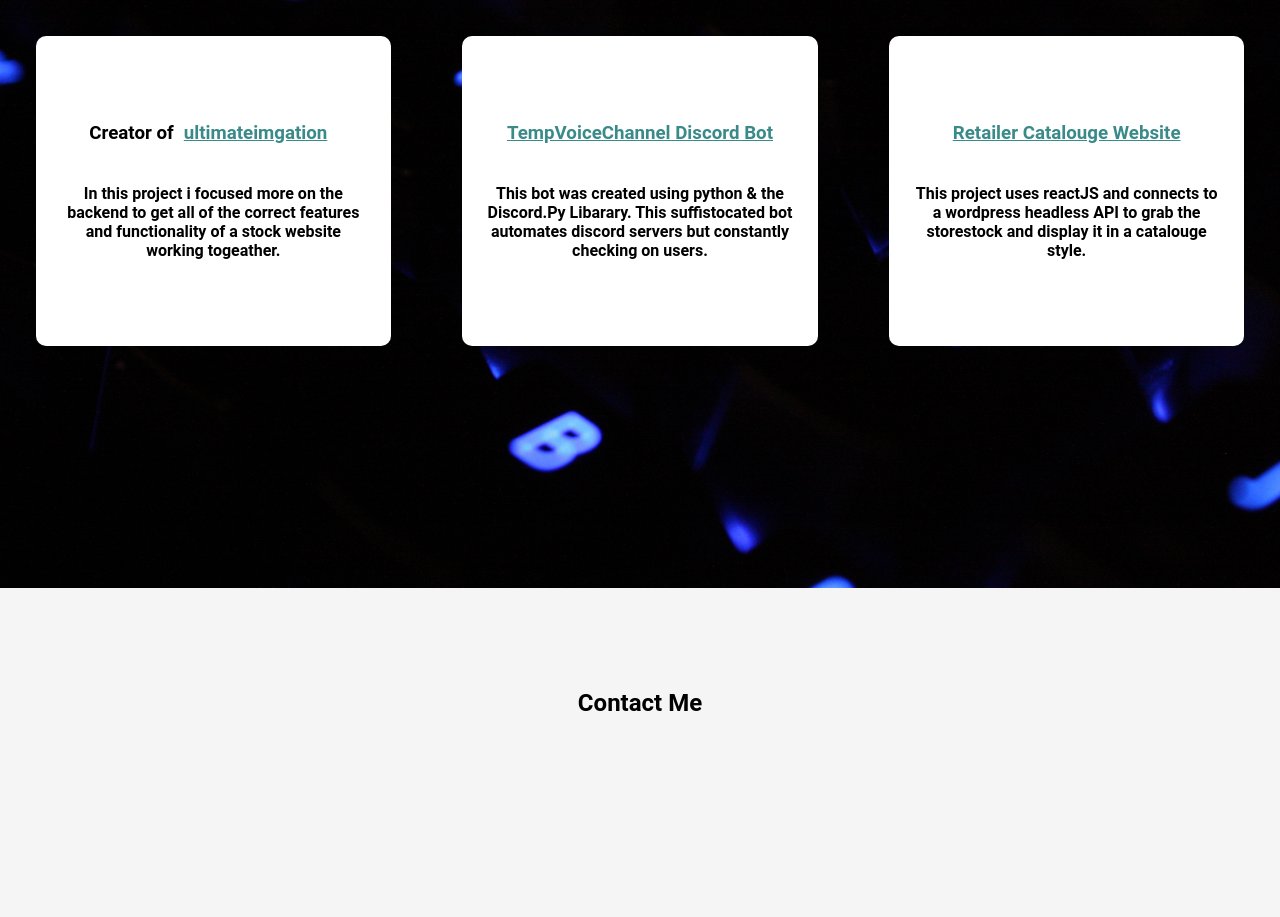
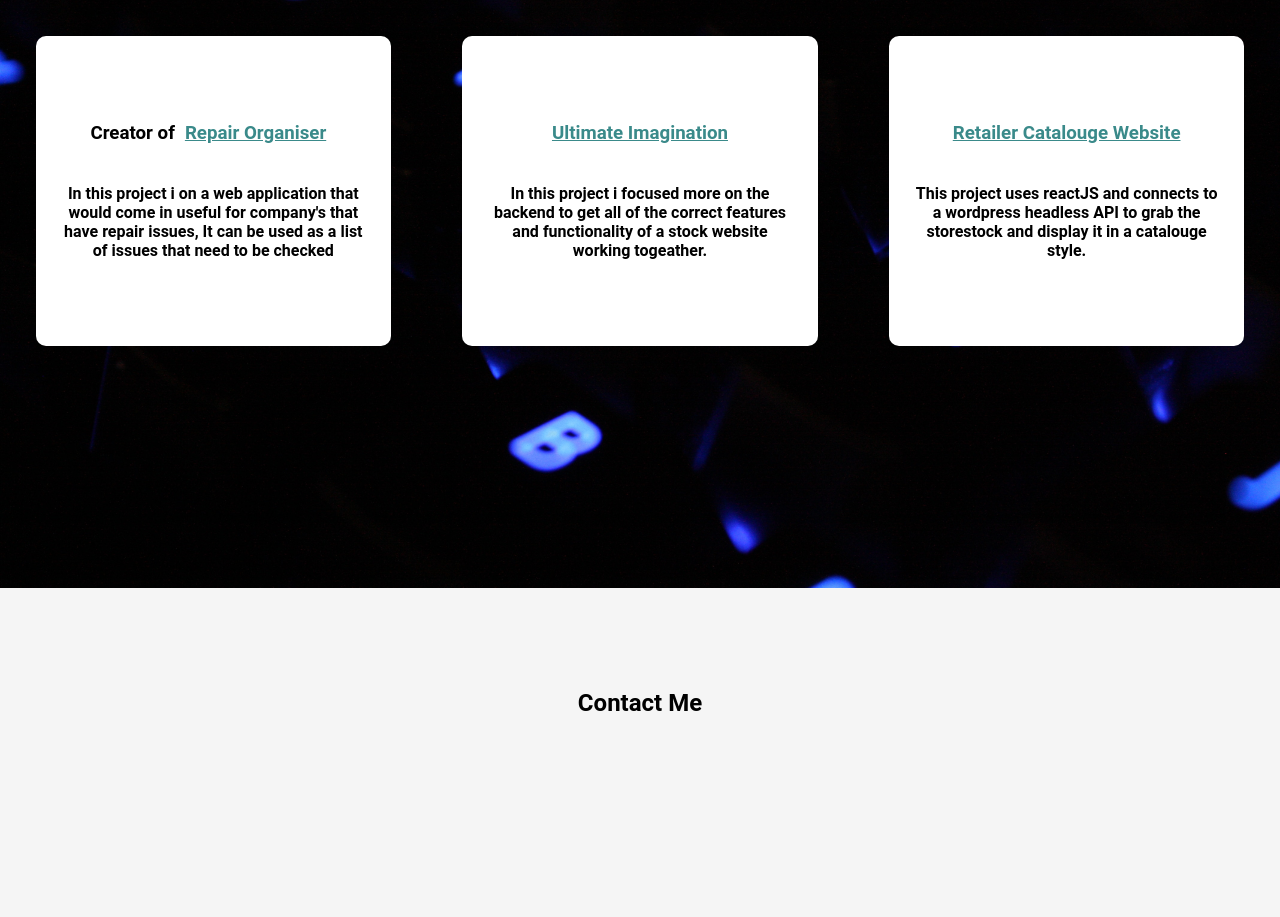
Before and after one commit to maxwoollons/maxwoollons, a plain HTML site: page index.html in a window 1280 px wide. Shown: the part 1012-1929 px from the top of the page. Drawn offline with Linux system fonts and the light colour scheme.

Commit message:
update protfolio data

```diff
--- a/index.html
+++ b/index.html
@@ -54,13 +54,13 @@
       </div>
       <div class="cards">
         <div class="card-item">
-          <h3>Creator of<a class="acard" target="_blank" href="https://ultimateimagination.com.au/">ultimateimgation</a></h3>
-          <h4>In this project i focused more on the backend to get all of the correct features and functionality of a stock website working togeather.</h4>
+          <h3>Creator of<a class="acard" target="_blank" href="https://jbrepair.xyz/">Repair Organiser</a></h3>
+          <h4>In this project i on a web application that would come in useful for company's that have repair issues, It can be used as a list of issues that need to be checked</h4>
 
         </div>
         <div class="card-item">
-         <h3><a class="acard" href="https://discordbotlist.com/bots/tempvoicechannel" target="_blank">TempVoiceChannel Discord Bot</a></h3>
-         <h4>This bot was created using python & the Discord.Py Libarary. This suffistocated bot automates discord servers but constantly checking on users.</h4>
+         <h3><a class="acard" href="https://github.com/maxwoollons/StockWebsite" target="_blank">Ultimate Imagination </a></h3>
+         <h4>In this project i focused more on the backend to get all of the correct features and functionality of a stock website working togeather.</h4>
 
         </div>
         <div id="card3" class="card-item">
```
